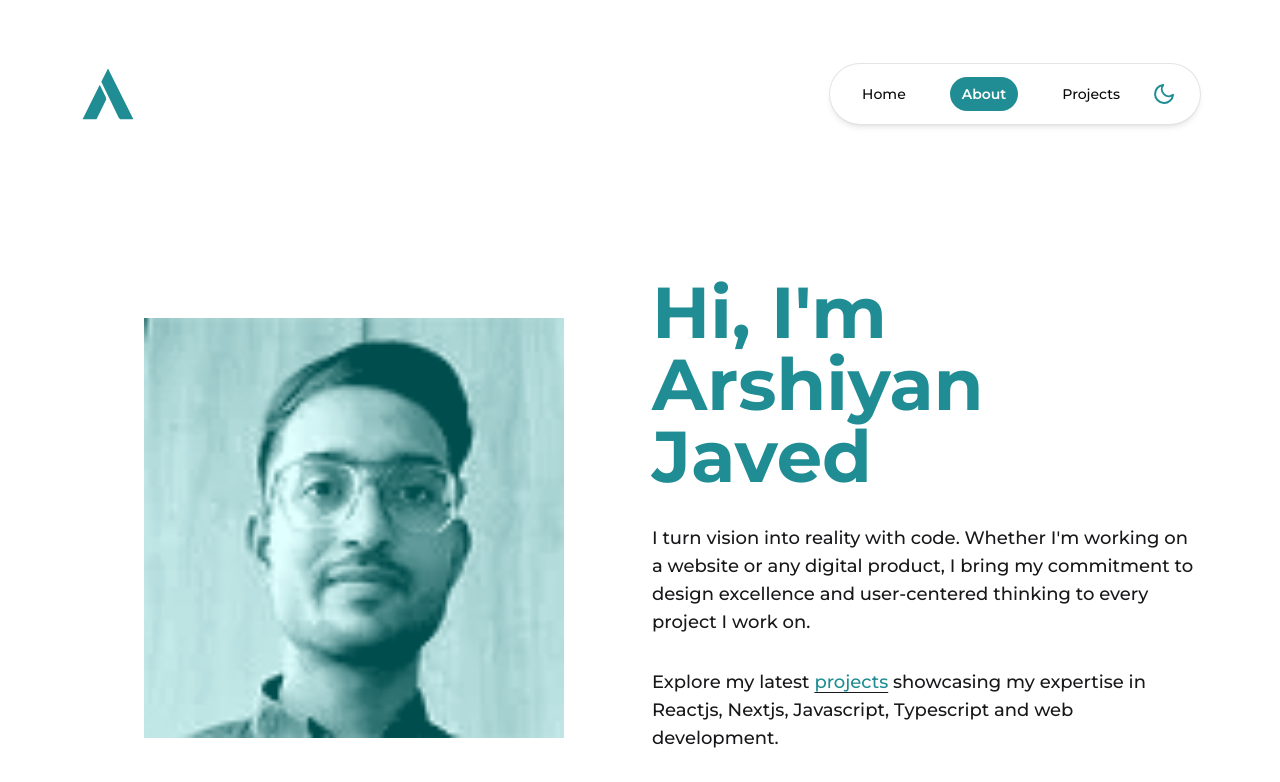
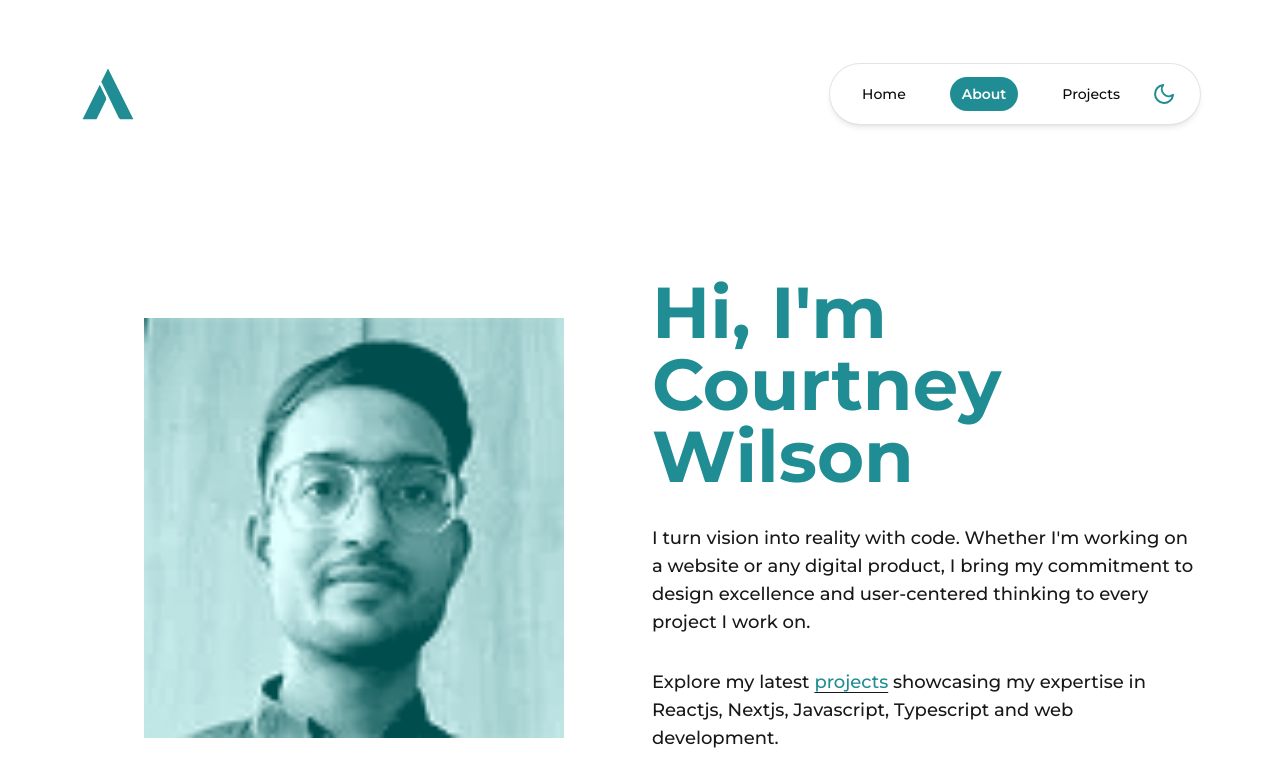
Before and after one commit to Arshjaved/Portfolio, a Next.js app: page /about in a window 1280 px wide. Shown: the top 782 px of the page. Built offline with nearby package versions, Linux system fonts and the light colour scheme.

Commit message:
Update name in about-hero component

```diff
--- a/src/components/about-hero.tsx
+++ b/src/components/about-hero.tsx
@@ -31,7 +31,7 @@ export default function AboutHero() {
         <AnimatePresence>
           <FadeUp key="title-greeting" duration={0.6}>
             <h1 className="text-6xl font-bold text-accent sm:text-7xl md:text-6xl lg:text-5xl xl:text-7xl">
-              Hi, I&apos;m Arshiyan Javed
+              Hi, I&apos;m Courtney Wilson
             </h1>
           </FadeUp>
           <FadeUp key="description-1" duration={0.6} delay={0.2}>
```
